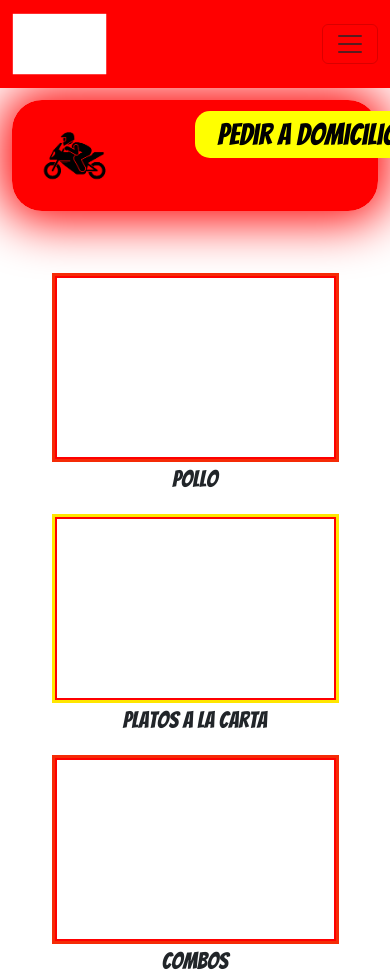
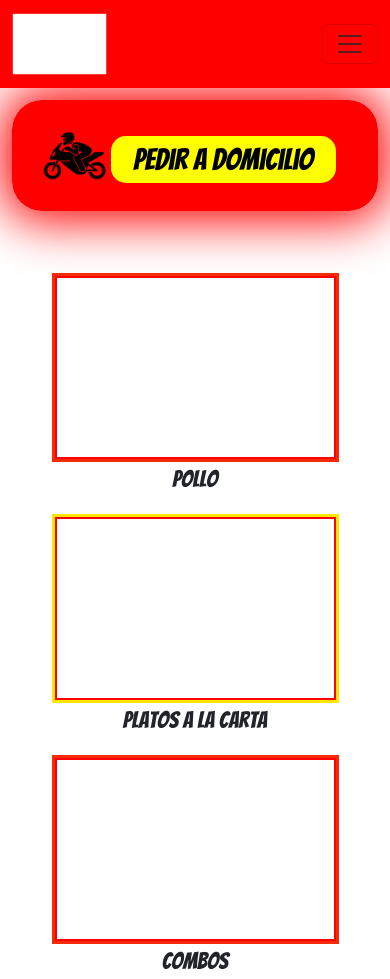
Before and after one commit to JonathanGuerrero11/Proyecto_Asadero, a plain HTML site: page index.html in a window 390 px wide. Shown: the top 979 px of the page. Drawn offline with nearby package versions, Linux system fonts and the light colour scheme.

Commit message:
Confirmo

```diff
--- a/Css/style.css
+++ b/Css/style.css
@@ -54,16 +54,31 @@
     left: 45%;
 }
 
-@media only screen and (max-width: 600px) {
+@media only screen and (min-width: 400px) and (max-width: 600px) {
 
     .Productos_main2 img {
         width: 100%;
     }
 
     .button1 {
-        bottom: 100px;
+        bottom: 80px;
         font-size: 30px;
-        left: 50%;
+        left: 33%;
+        margin-right: 3%;
+    }
+}
+
+@media only screen and (min-width: 350px) and (max-width: 399px) {
+
+    .Productos_main2 img {
+        width: 100%;
+    }
+
+    .button1 {
+        bottom: 75px;
+        font-size: 30px;
+        left: 27%;
+        margin-right: 5%;
     }
 }
 
```
